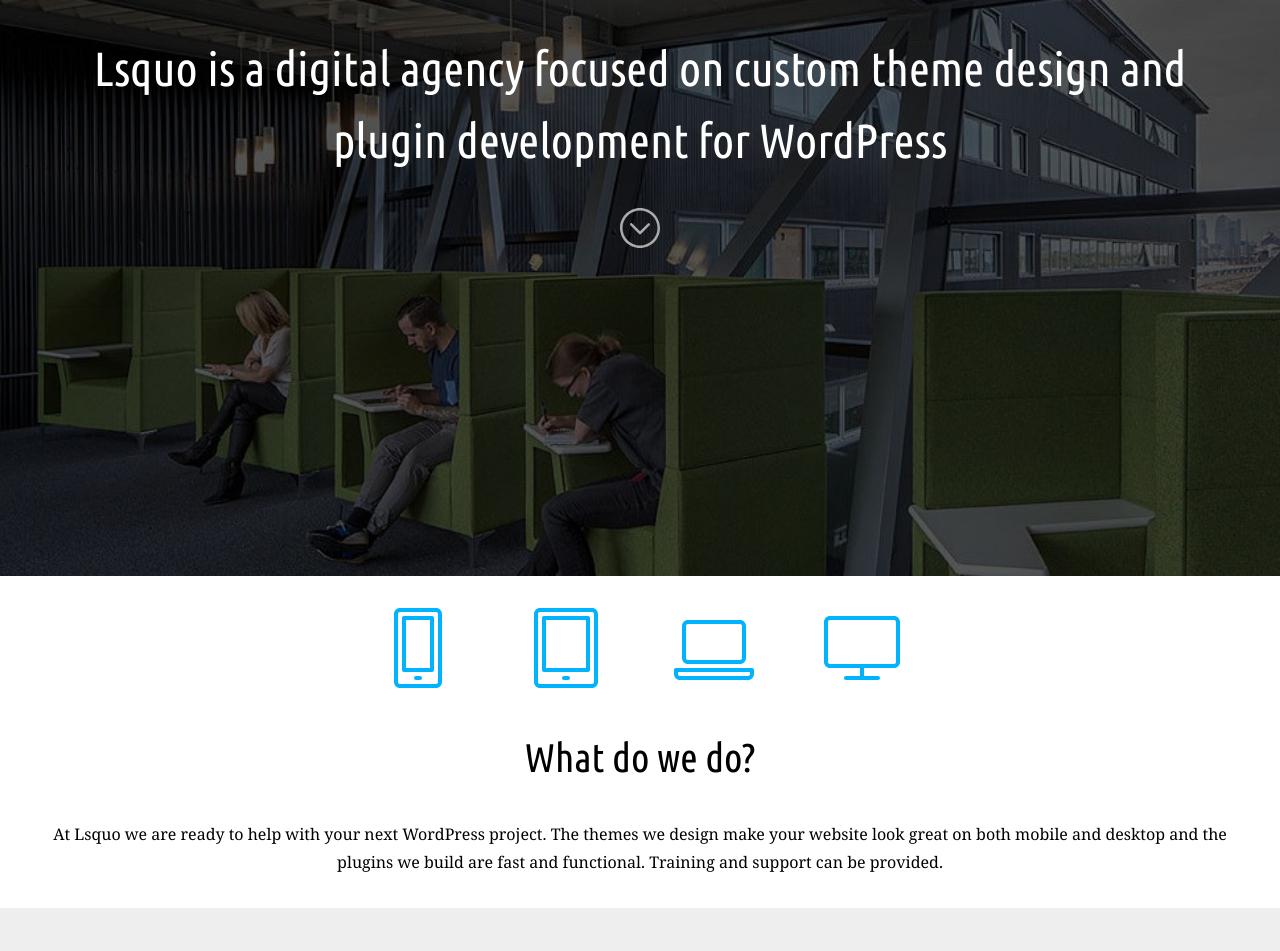
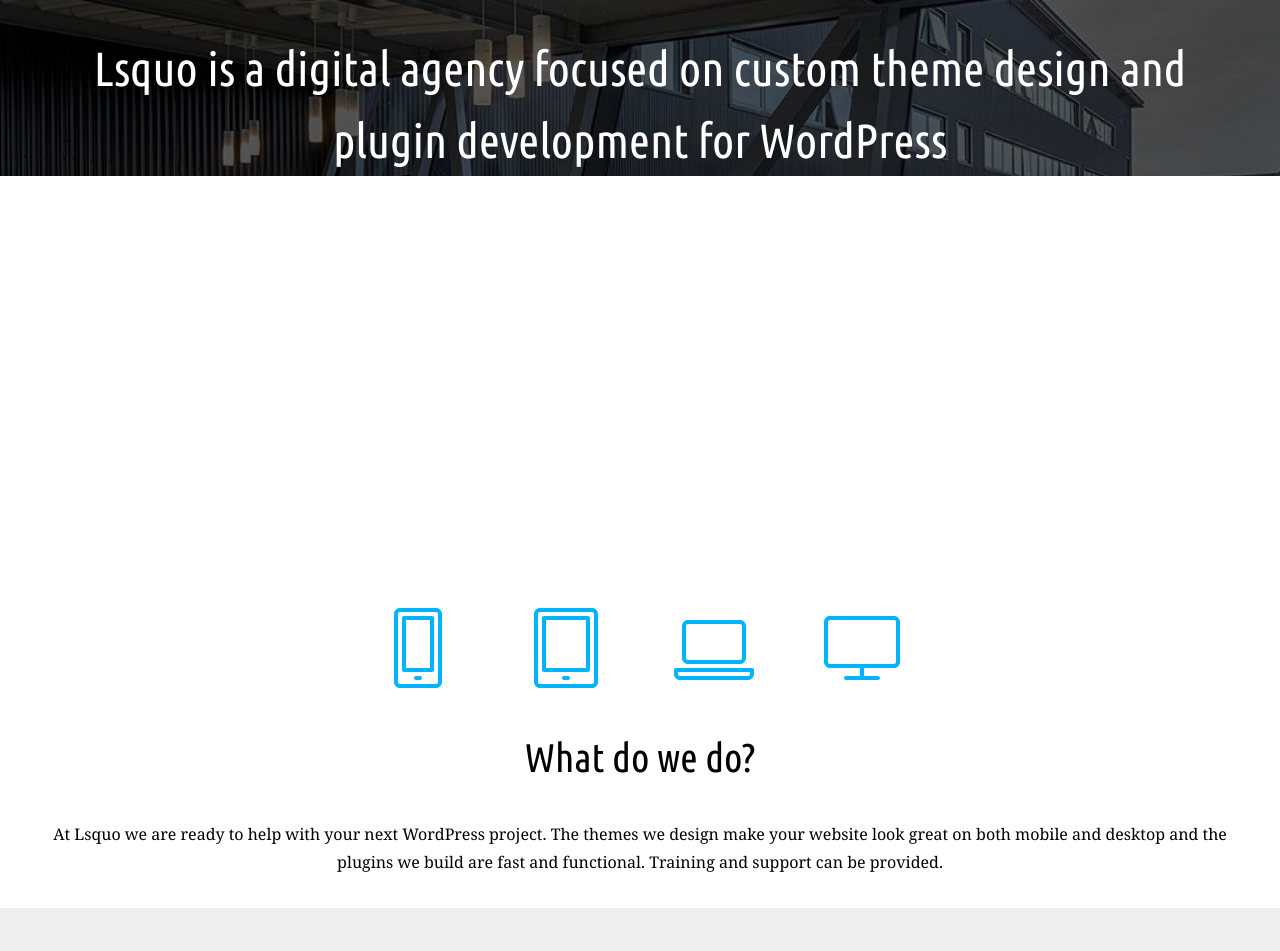
Before and after one commit to lsquo/lsquo.github.io, a Jekyll site: the page built from index.html, in a window 1280 px wide. Shown: the top 951 px of the page. Built offline with Jekyll 4.4.1, drawn with Linux system fonts in a browser that asks for light colours.

Commit message:
Fix HTML

```diff
--- a/_config.yml
+++ b/_config.yml
@@ -1,8 +1,5 @@
-title: Lsquo
 repository: lsquo/lsquo.github.io
 url: https://lsquo.com
-tel: "+442081236026"
-
 plugins:
   - jekyll-sitemap
   - jemoji
--- /dev/null
+++ b/_data/entity.yml
@@ -0,0 +1,3 @@
+title: Lsquo Ltd
+number: 10170674
+address: Knowledge Dock, 4 University Way, London, E16 2RD, United Kingdom
--- /dev/null
+++ b/_data/keys.yml
@@ -0,0 +1 @@
+maps_embed_api: AIzaSyB33s58mAqQaQNklPAu92stZusozwxI37w
--- /dev/null
+++ b/_data/links.yml
@@ -0,0 +1,6 @@
+- alt: Instagram
+  src: /assets/images/instagram.svg
+  href: https//instagram.com/lsquo
+- alt: Twitter
+  src: /assets/images/twitter.svg
+  href: https//twitter.com/lsquo
--- a/_includes/footer.html
+++ /dev/null
@@ -1 +0,0 @@
-<p>&copy; {{ site.time | date: '%Y' }} {{ site.title }} Ltd</p>
--- a/_includes/head.html
+++ b/_includes/head.html
@@ -1,17 +1,15 @@
-<title>{{ page.title }} &#8212; {{ site.title }}</title>
+<title>{{ page.title }} &#8212; {{ site.data.entity.title }}</title>
 <meta charset="utf-8">
 <meta property="og:title" content="{{ page.title }}">
 <meta property="og:type" content="website">
 <meta property="og:image" content="{{ "assets/images/logo.jpg" | absolute_url }}">
 <meta property="og:url" content="{{ page.url | absolute_url }}">
-<meta property="og:description" content="{{ page.description }}">
 <meta property="og:locale" content="en_GB">
-<meta property="og:site_name" content="{{ site.title }}">
-<meta name="description" content="{{ page.description }}">
+<meta property="og:site_name" content="{{ site.data.entity.title }}">
 <meta name="viewport" content="width=device-width, initial-scale=1">
 <link rel="icon" href="/favicon.ico">
 <link rel="preconnect" href="https://fonts.googleapis.com">
 <link rel="preconnect" href="https://fonts.gstatic.com" crossorigin>
 <link rel="stylesheet" href="https://fonts.googleapis.com/css2?family=Noto+Serif:ital,wght@0,400;0,700;1,400;1,700&family=Ubuntu+Condensed&display=block">
 <link rel="stylesheet" href="/assets/css/styles.css">
-<script src="{{ "/assets/js/form.min.js" }}" defer></script>
+<script src="/assets/js/form.min.js" defer></script>
--- a/_includes/header.html
+++ /dev/null
@@ -1,2 +0,0 @@
-<h1>Lsquo is a digital agency focused on custom theme design and plugin development for WordPress</h1>
-<a href="#a"><img src="/assets/images/down-arrow.svg" alt="An arrow pointing down"></a>
--- a/_includes/tracking.html
+++ b/_includes/tracking.html
@@ -4,6 +4,5 @@
   window.dataLayer = window.dataLayer || [];
   function gtag(){dataLayer.push(arguments);}
   gtag('js', new Date());
-
   gtag('config', 'G-0PXZWTSKPE');
 </script>
--- a/_layouts/default.html
+++ b/_layouts/default.html
@@ -4,13 +4,7 @@
 	  {% include head.html %}
 	</head>
 	<body>
-	  <header>
-		  {% include header.html %}
-		</header>
 		{{ content }}
-		<footer>
-		  {% include footer.html %}
-		</footer>
 		{% if jekyll.environment == "production" %}
 		  {% include tracking.html %}
 		{% endif %}
--- a/_sass/_main.scss
+++ b/_sass/_main.scss
@@ -21,14 +21,9 @@
   font-size: 2.5rem;
   font-weight: 400;
   line-height: 1.5;
+  margin-bottom: 25rem;
 }
-header img {
-  display: inline-block;
-  height: 2.5rem;
-  margin-bottom: 20rem;
-  width: 2.5rem;
-}
-#a {
+section:nth-of-type(1) {
   background-color: #ffffff;
   overflow: auto;
   padding-left: 2rem;
@@ -36,7 +31,7 @@
   padding-top: 2rem;
 	text-align: center;
 }
-#a img {
+section:nth-of-type(1) img {
   display: inline-block;
   height: 5rem;
   margin-bottom: 2rem;
@@ -44,14 +39,14 @@
   margin-right: 2rem;
   width: 5rem;
 }
-#a h2 {
+section:nth-of-type(1) h2 {
   color: #000000;
   font-family: 'Ubuntu Condensed', sans-serif;
   font-size: 2rem;
   font-weight: 400;
   line-height: 1.5;
 }
-#b {
+section:nth-of-type(2) {
 	background-color: #eeeeee;
 	overflow: auto;
   padding-left: 2rem;
@@ -59,44 +54,44 @@
 	padding-top: 2rem;
 	text-align: center;
 }
-#b h2 {
+section:nth-of-type(2) h2 {
   color: #000000;
   font-family: 'Ubuntu Condensed', sans-serif;
   font-size: 2rem;
   font-weight: 400;
   line-height: 1.5;
 }
-#b input[type="text"] {
+section:nth-of-type(2) input[type="text"] {
   border-right-style: none;
   display: inline-block;
   margin-bottom: 1rem;
   width: 50%;
 }
-#b input[type="email"] {
+section:nth-of-type(2) input[type="email"] {
   display: inline-block;
   margin-bottom: 1rem;
   width: 50%;
 }
-#b input[type="email"]:focus {
+section:nth-of-type(2) input[type="email"]:focus {
   border-left-style: solid;
 }
-#b textarea {
+section:nth-of-type(2) textarea {
   margin-bottom: 1rem;
   width: 100%;
 }
-#b input[type="submit"] {
+section:nth-of-type(2) input[type="submit"] {
   display: block;
 }
-#c {
+section:nth-of-type(3) {
 	background-color: #ffffff;
 	overflow: auto;
 	text-align: center;
 }
-#c iframe {
+section:nth-of-type(3) iframe {
   height: 25rem;
   width: 100%;
 }
-#d {
+section:nth-of-type(4) {
   background-color: #565656;
   overflow: auto;
   padding-left: 2rem;
@@ -104,13 +99,13 @@
 	padding-top: 2rem;
 	text-align: center;
 }
-#d a {
+section:nth-of-type(4) a {
   color: #aaaaaa;
 }
-#d p {
+section:nth-of-type(4) p {
   color: #aaaaaa;
 }
-#d img {
+section:nth-of-type(4) img {
   display: inline-block;
   height: 2.5rem;
   margin-bottom: 2rem;
@@ -134,10 +129,10 @@
   header h1 {
     font-size: 3rem;
   }
-  #a h2 {
+  section:nth-of-type(1) h2 {
     font-size: 2.5rem;
   }
-  #b h2 {
+  section:nth-of-type(2) h2 {
     font-size: 2.5rem;
   }
 }
--- a/index.html
+++ b/index.html
@@ -1,31 +1,37 @@
 ---
 layout: default
-title: WordPress theme design and plugin development
-description: Lsquo is a digital agency focused on custom theme design and plugin development for WordPress.
+title: Lsquo is a digital agency focused on custom theme design and plugin development for WordPress
 ---
 
-<section id="a">
-	<img src="/assets/images/phone.svg" alt="Phone">
-	<img src="/assets/images/tablet.svg" alt="Tablet">
-	<img src="/assets/images/laptop.svg" alt="Laptop">
-	<img src="/assets/images/desktop.svg" alt="Desktop">
+<header>
+  <h1>{{ page.title }}</h1>
+</header>
+<section>
+  {% for icon in site.data.icons %}
+    <img src="{{ icon.src }}" alt="{{ icon.name }}">
+  {% endfor %}
 	<h2>What do we do?</h2>
 	<p>At Lsquo we are ready to help with your next WordPress project. The themes we design make your website look great on both mobile and desktop and the plugins we build are fast and functional. Training and support can be provided.</p>
 </section>
-<section id="b">
+<section>
 	<h2>Say hi!</h2>
 	<p>Get in touch if you need our help with an idea or project.</p>
-	<form action="https://formspree.io/f/mvonvydw" method="post" autocomplete="off" id="form">
-		<input type="text" name="name" placeholder="Name *" required><input type="email" name="email" placeholder="Email *" required>
-		<textarea name="message" rows="3" placeholder="Message *" required></textarea>
-		<input type="submit" value="Send">
-	</form>
+  <form action="{{ site.data.parameters.formspree.action }}" method="{{ site.data.parameters.formspree.method }}" autocomplete="off" id="form">
+    <input type="text" name="name" placeholder="Name *" required>
+    <input type="email" name="email" placeholder="Email *" required>
+    <textarea name="message" rows="5" placeholder="Message *" required></textarea>
+    <input type="submit" value="Send">
+  </form>
 </section>
-<section id="c">
-  <iframe frameborder="0" referrerpolicy="no-referrer-when-downgrade" src="https://www.google.com/maps/embed/v1/view?key=AIzaSyB33s58mAqQaQNklPAu92stZusozwxI37w&center=51.507584,0.062660&zoom=12"></iframe>
+<section>
+  <iframe referrerpolicy="no-referrer-when-downgrade" src="https://{{ site.data.parameters.maps_embed_api.host }}{{ site.data.parameters.maps_embed_api.resource }}?key={{ site.data.keys.maps_embed_api }}&center={{ site.data.parameters.maps_embed_api.latitude }},{{ site.data.parameters.maps_embed_api.longitude }}&zoom={{ site.data.parameters.maps_embed_api.zoom }}"></iframe>
 </section>
-<section id="d">
-	<a href="https//instagram.com/lsquo" target="_blank"><img src="/assets/images/instagram.svg" alt="Instagram"></a>
-	<a href="https//twitter.com/lsquo" target="_blank"><img src="/assets/images/twitter.svg" alt="Twitter"></a>
-	<p>Lsquo Ltd is registered in England and Wales under company number 10170674. The registered address is Lsquo Ltd, Knowledge Dock, 4 University Way, London, E16 2RD, United Kingdom.</p>
+<section>
+  {% for link in site.data.links %}
+    <a href="{{ link.href }}" target="_blank"><img src="{{ link.src }}" alt="{{ link.alt }}"></a>
+  {% endfor %}
+	<p>{{ site.data.entity.title }} is registered in England and Wales under company number {{ site.data.entity.number }}. The registered address is {{ site.data.entity.title }}, {{ site.data.entity.address }}.</p>
 </section>
+<footer>
+  <p>&copy; {{ site.time | date: '%Y' }} {{ site.data.entity.title }}</p>
+</footer>
```
Also changed, not shown: _data/icons.yml (added, +8 -0 lines), _data/parameters.yml (added, +10 -0 lines), robots.txt (line endings or trailing spaces).
